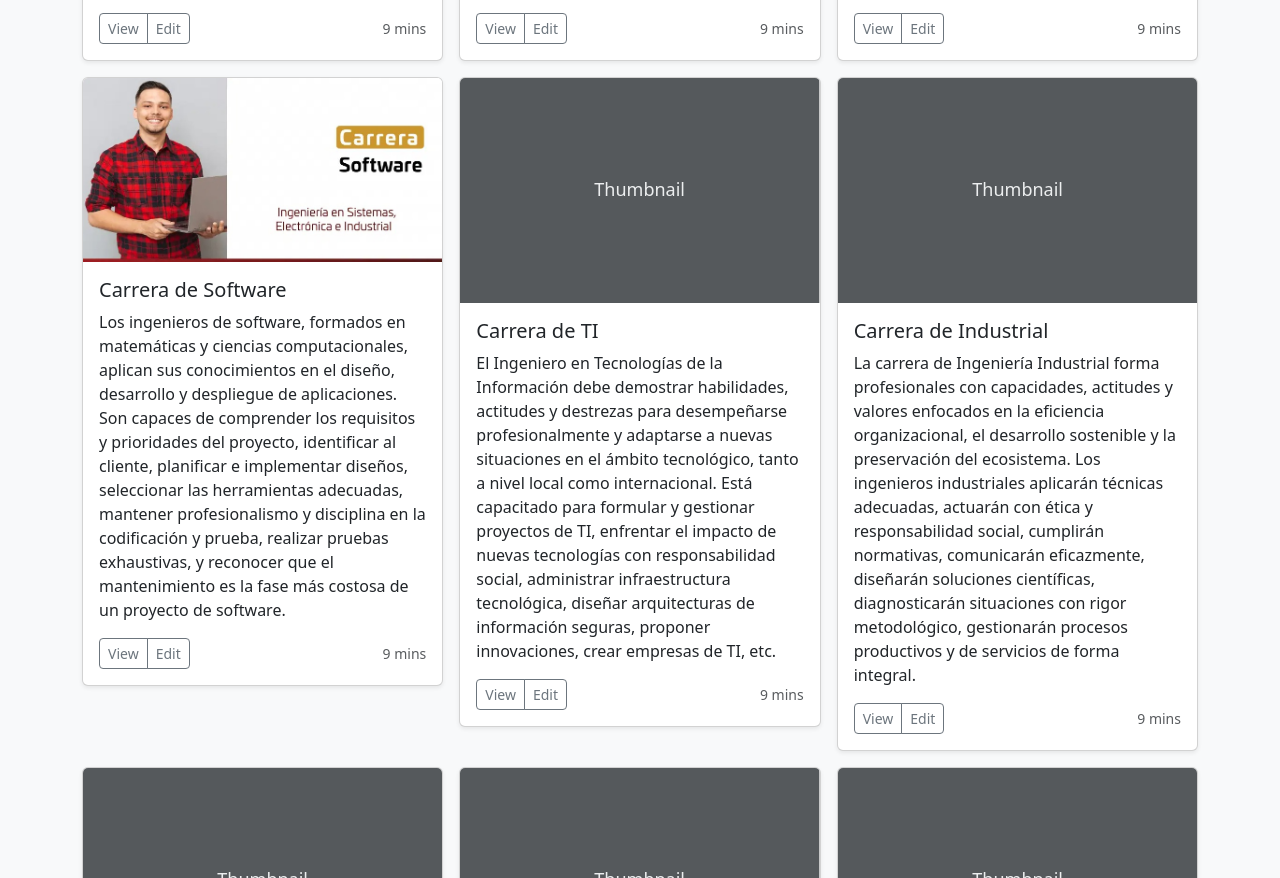
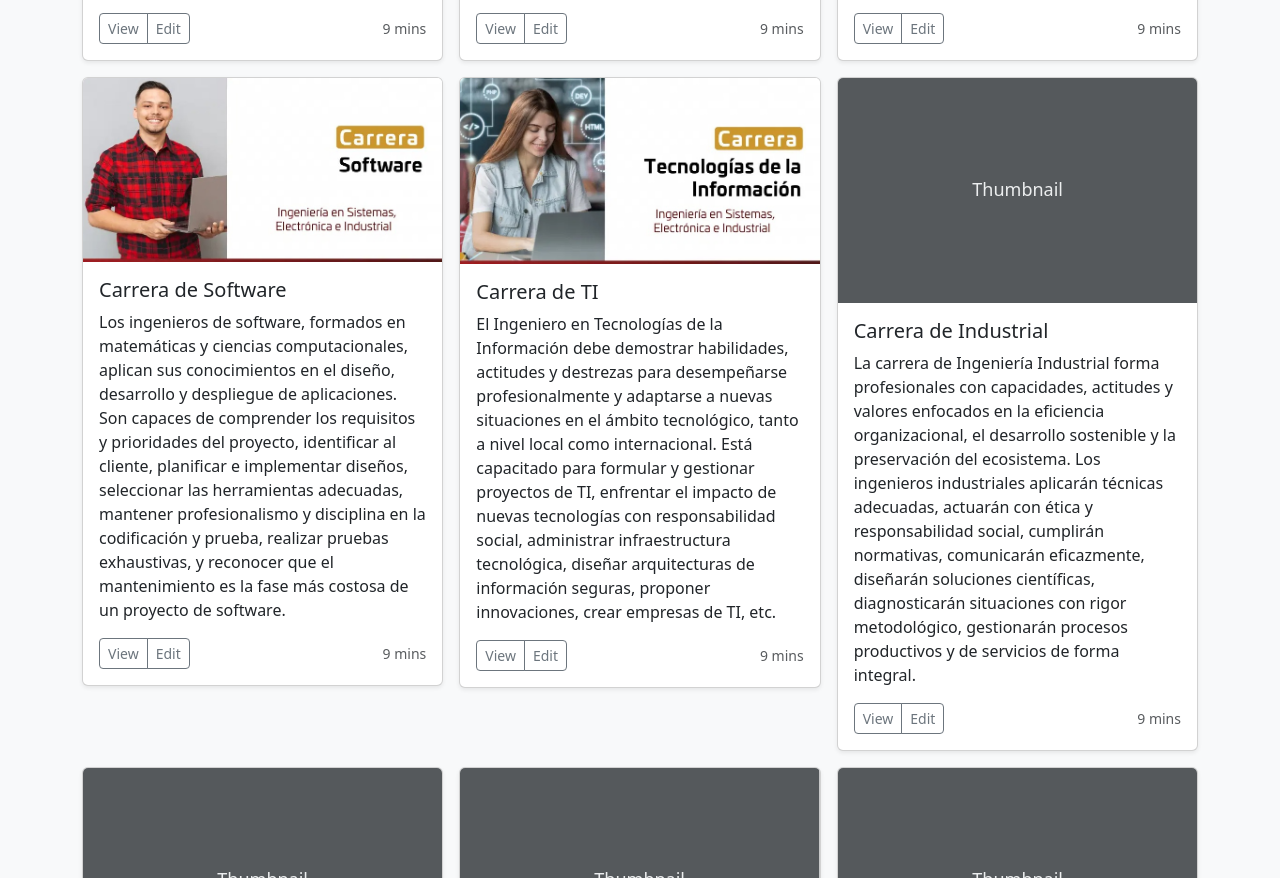
Before and after one commit to kiramman-mp3/RepasoManejo, a plain HTML site: page index.html in a window 1280 px wide. Shown: the part 845-1723 px from the top of the page. Drawn offline with Linux system fonts and the light colour scheme.

Commit message:
Se agregó la imagen de TI

```diff
--- a/index.html
+++ b/index.html
@@ -280,7 +280,7 @@
         </div>
         <div class="col">
           <div class="card shadow-sm">
-            <svg class="bd-placeholder-img card-img-top" width="100%" height="225" xmlns="http://www.w3.org/2000/svg" role="img" aria-label="Placeholder: Thumbnail" preserveAspectRatio="xMidYMid slice"><title>Placeholder</title><rect width="100%" height="100%" fill="#55595c"/><text x="50%" y="50%" fill="#eceeef" dy=".3em">Thumbnail</text></svg>
+            <img src="images/TI.jpg" class="bd-placeholder-img card-img-top img-fluid" alt="Carrera de Trabajo Social" style="object-fit: contain; height: 225px;">
             <div class="card-body">
               <h5 class="card-title">Carrera de TI</h5>
               <p class="card-text">El Ingeniero en Tecnologías de la Información debe demostrar habilidades, actitudes y destrezas para desempeñarse profesionalmente y adaptarse a nuevas situaciones en el ámbito tecnológico, tanto a nivel local como internacional. Está capacitado para formular y gestionar proyectos de TI, enfrentar el impacto de nuevas tecnologías con responsabilidad social, administrar infraestructura tecnológica, diseñar arquitecturas de información seguras, proponer innovaciones, crear empresas de TI, etc.</p>
```
